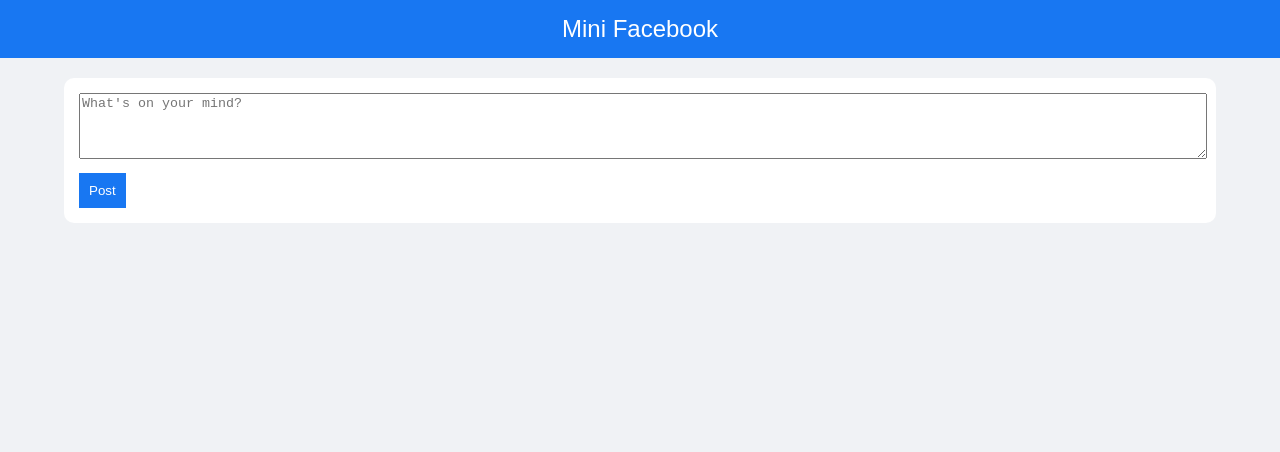
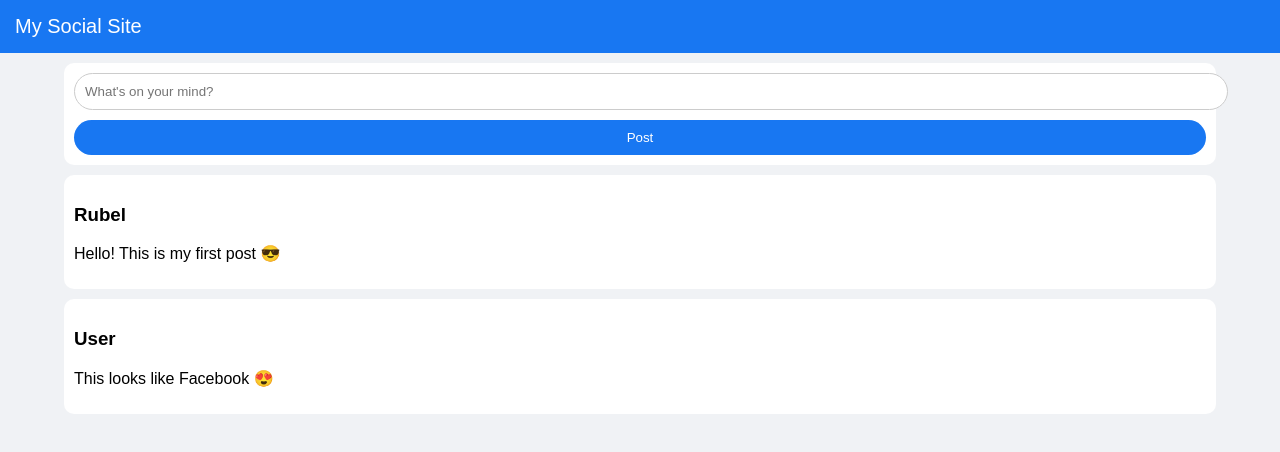
Before and after one commit to bdexpertrubel/Bdexpert, a plain HTML site: page index.html in a window 1280 px wide. Drawn offline with Linux system fonts and the light colour scheme.

Commit message:
Update index.html

```diff
--- a/index.html
+++ b/index.html
@@ -1,41 +1,55 @@
 <!DOCTYPE html>
 <html>
 <head>
-    <title>Mini Facebook</title>
+    <title>My Social Site</title>
+
     <style>
         body {
+            margin: 0;
             font-family: Arial;
             background: #f0f2f5;
-            margin: 0;
         }
-        .header {
+
+        /* Navbar */
+        .navbar {
             background: #1877f2;
             color: white;
             padding: 15px;
-            text-align: center;
-            font-size: 24px;
+            font-size: 20px;
         }
+
+        /* Container */
         .container {
             width: 90%;
             margin: auto;
-            margin-top: 20px;
         }
+
+        /* Post Box */
         .post-box {
             background: white;
-            padding: 15px;
+            padding: 10px;
+            margin-top: 10px;
             border-radius: 10px;
         }
-        .post-box textarea {
+
+        input {
             width: 100%;
-            height: 60px;
+            padding: 10px;
+            border-radius: 20px;
+            border: 1px solid #ccc;
         }
-        .post-box button {
+
+        button {
+            margin-top: 10px;
             background: #1877f2;
             color: white;
             border: none;
             padding: 10px;
-            margin-top: 10px;
+            width: 100%;
+            border-radius: 20px;
         }
+
+        /* Post */
         .post {
             background: white;
             padding: 10px;
@@ -43,36 +57,34 @@
             border-radius: 10px;
         }
     </style>
+
 </head>
 <body>
 
-<div class="header">Mini Facebook</div>
-
-<div class="container">
-    <div class="post-box">
-        <textarea id="postInput" placeholder="What's on your mind?"></textarea>
-        <button onclick="addPost()">Post</button>
+    <div class="navbar">
+        My Social Site
     </div>
 
-    <div id="posts"></div>
-</div>
+    <div class="container">
 
-<script>
-function addPost() {
-    var input = document.getElementById("postInput");
-    var postText = input.value;
+        <!-- Post Create -->
+        <div class="post-box">
+            <input type="text" placeholder="What's on your mind?">
+            <button>Post</button>
+        </div>
 
-    if(postText.trim() === "") return;
+        <!-- Posts -->
+        <div class="post">
+            <h3>Rubel</h3>
+            <p>Hello! This is my first post 😎</p>
+        </div>
 
-    var postDiv = document.createElement("div");
-    postDiv.className = "post";
-    postDiv.innerText = postText;
+        <div class="post">
+            <h3>User</h3>
+            <p>This looks like Facebook 😍</p>
+        </div>
 
-    document.getElementById("posts").prepend(postDiv);
-
-    input.value = "";
-}
-</script>
+    </div>
 
 </body>
 </html>
```
